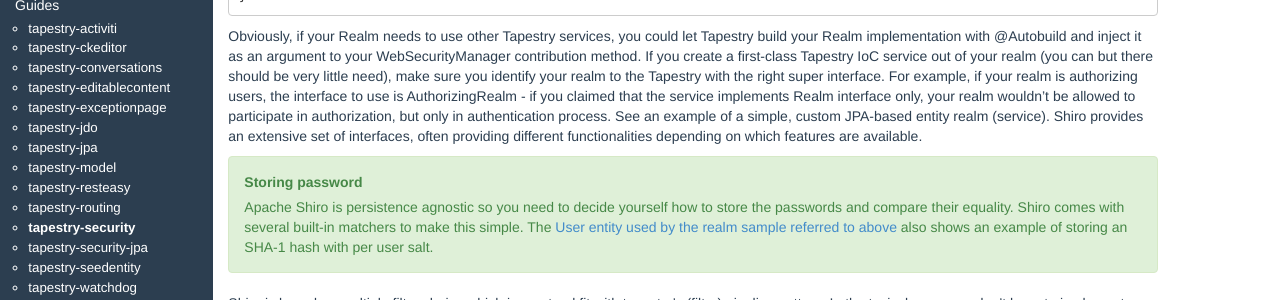
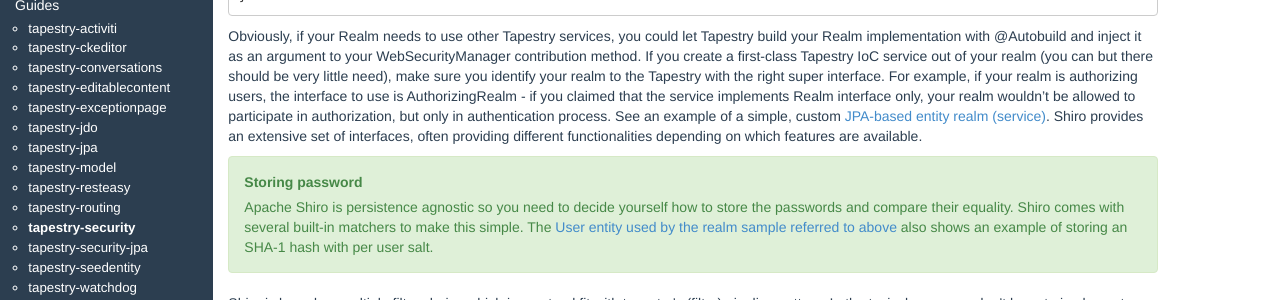
Before and after one commit to vjlamp/tynamo.github.io, a Jekyll site: the page built from tapestry-security+guide.md, in a window 1280 px wide and 900 px high, scrolled down 757 px. Shown: the part 232-532 px from the top of the window. Built offline with Jekyll 4.4.1, drawn with Linux system fonts in a browser that asks for light colours; part of the change alters nothing that is shown.

```diff
--- a/tapestry-security+guide.md
+++ b/tapestry-security+guide.md
@@ -42,7 +42,7 @@ Apache Shiro, the security framework that tapestry-security is based on, is modu
     	configuration.add(realm);
     }
 
-Obviously, if your Realm needs to use other Tapestry services, you could let Tapestry build your Realm implementation with @Autobuild and inject it as an argument to your WebSecurityManager contribution method. If you create a first-class Tapestry IoC service out of your realm (you can but there should be very little need), make sure you identify your realm to the Tapestry with the right super interface. For example, if your realm is authorizing users, the interface to use is AuthorizingRealm  - if you claimed that the service implements Realm interface only, your realm wouldn't be allowed to participate in authorization, but only in authentication process. See an example of a simple, custom JPA-based entity realm (service). Shiro provides an extensive set of interfaces, often providing different functionalities depending on which features are available.
+Obviously, if your Realm needs to use other Tapestry services, you could let Tapestry build your Realm implementation with @Autobuild and inject it as an argument to your WebSecurityManager contribution method. If you create a first-class Tapestry IoC service out of your realm (you can but there should be very little need), make sure you identify your realm to the Tapestry with the right super interface. For example, if your realm is authorizing users, the interface to use is AuthorizingRealm  - if you claimed that the service implements Realm interface only, your realm wouldn't be allowed to participate in authorization, but only in authentication process. See an example of a simple, custom [JPA-based entity realm (service)](https://github.com/tynamo/tynamo-federatedaccounts/blob/master/tynamo-federatedaccounts-test/src/test/java/org/tynamo/security/federatedaccounts/testapp/services/UserRealm.java). Shiro provides an extensive set of interfaces, often providing different functionalities depending on which features are available.
 
 <div markdown="1" class="alert alert-success">
 **Storing password**
```
